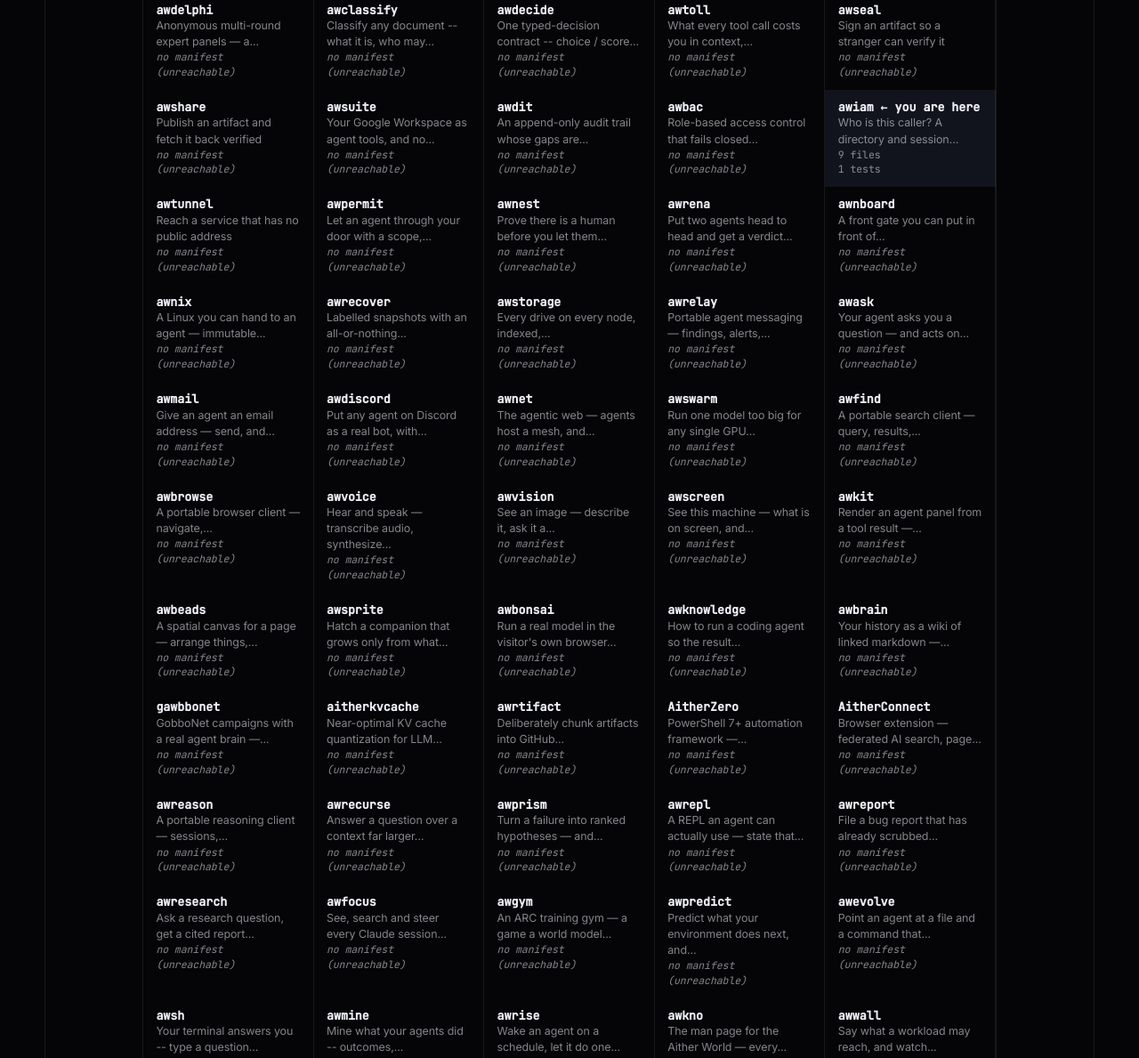
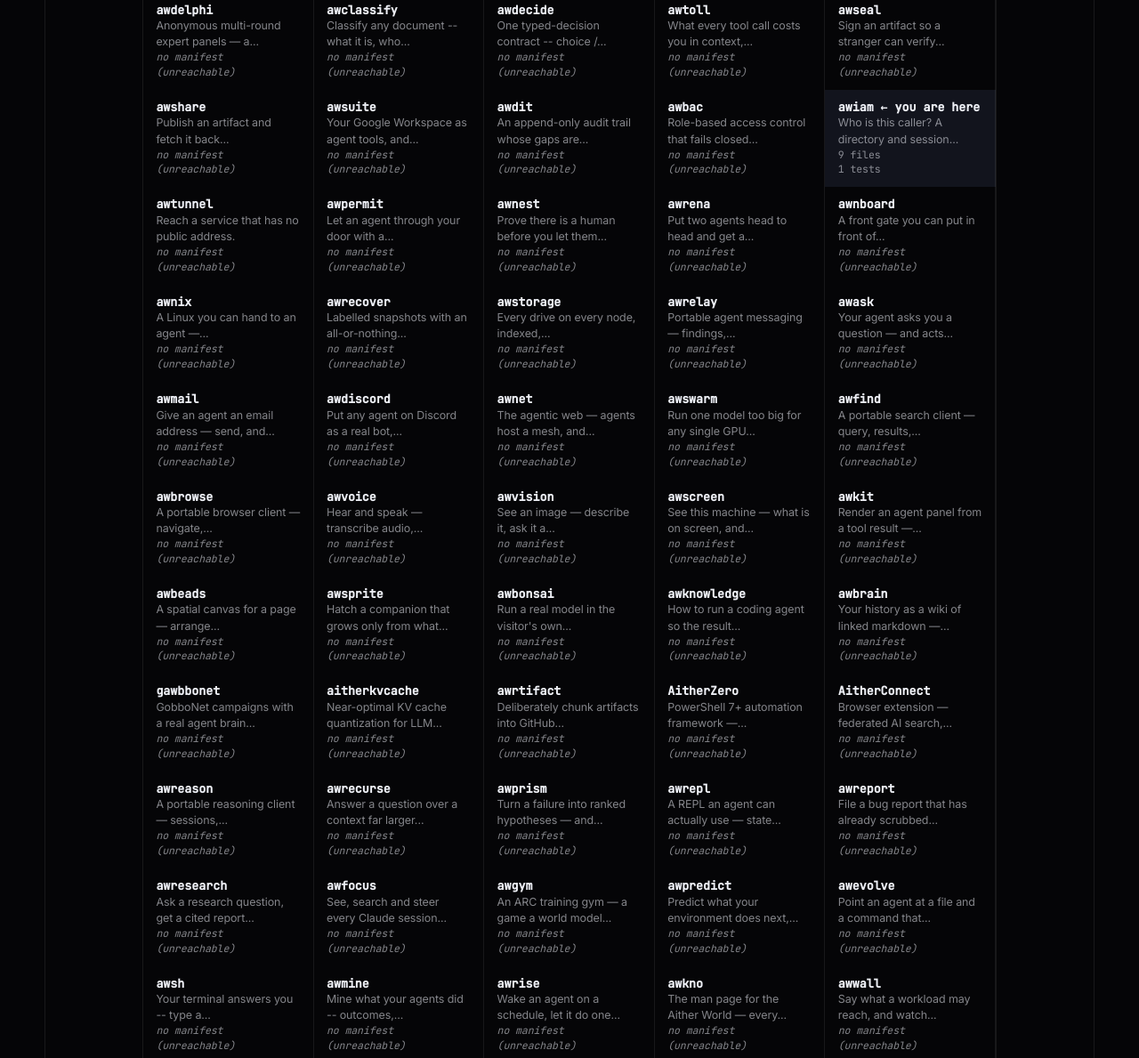
Before and after one commit to Aitherium/awiam, a plain HTML site: page docs/index.html in a window 1280 px wide. Shown: the part 10171-11360 px from the top of the page at 89% size. Drawn offline with Linux system fonts and the light colour scheme.

Commit message:
sync: awiam 0.1.0 from monorepo

```diff
--- a/docs/aither-constellation.js
+++ b/docs/aither-constellation.js
@@ -23,10 +23,14 @@
 
   var HOST = "https://aitherium.github.io/";
   var REPOS = [
-    { id: "awdk", label: "awdk", blurb: "Build AI agent fleets — 3 lines, any backend,..." },
+    // GENERATED from the ecosystem registry by gen_constellation
+    // -- do not hand-edit.
+    // Exactly the bricks whose registry status is `public`: anything else has no
+    // page to point at, so listing it puts a 404 on every sibling's site at once.
+    { id: "awdk", label: "awdk", blurb: "Build AI agent fleets — 3 lines, any..." },
     { id: "awskills", label: "awskills", blurb: "Portable agent skills — self-contained..." },
-    { id: "awpack", label: "awpack", blurb: "First-party agent packs — the ones we build,..." },
-    { id: "awm", label: "awm", blurb: "A portable, scoped agent memory" },
+    { id: "awpack", label: "awpack", blurb: "First-party agent packs — the ones we..." },
+    { id: "awm", label: "awm", blurb: "A portable, scoped agent memory." },
     { id: "awdesk", label: "awdesk", blurb: "Aither World Desk -- the desktop body of..." },
     { id: "awnode", label: "awnode", blurb: "A lightweight local gateway — bridges your..." },
     { id: "awrun", label: "awrun", blurb: "A priority-aware queue and dispatcher for..." },
@@ -34,56 +38,56 @@
     { id: "awgraph", label: "awgraph", blurb: "A semantic code graph for agents — AST +..." },
     { id: "awgit", label: "awgit", blurb: "Semantic version control on top of git —..." },
     { id: "awdelphi", label: "awdelphi", blurb: "Anonymous multi-round expert panels — a..." },
-    { id: "awclassify", label: "awclassify", blurb: "Classify any document -- what it is, who may..." },
-    { id: "awdecide", label: "awdecide", blurb: "One typed-decision contract -- choice / score..." },
+    { id: "awclassify", label: "awclassify", blurb: "Classify any document -- what it is, who..." },
+    { id: "awdecide", label: "awdecide", blurb: "One typed-decision contract -- choice /..." },
     { id: "awtoll", label: "awtoll", blurb: "What every tool call costs you in context,..." },
-    { id: "awseal", label: "awseal", blurb: "Sign an artifact so a stranger can verify it" },
-    { id: "awshare", label: "awshare", blurb: "Publish an artifact and fetch it back verified" },
-    { id: "awsuite", label: "awsuite", blurb: "Your Google Workspace as agent tools, and no..." },
+    { id: "awseal", label: "awseal", blurb: "Sign an artifact so a stranger can verify..." },
+    { id: "awshare", label: "awshare", blurb: "Publish an artifact and fetch it back..." },
+    { id: "awsuite", label: "awsuite", blurb: "Your Google Workspace as agent tools, and..." },
     { id: "awdit", label: "awdit", blurb: "An append-only audit trail whose gaps are..." },
     { id: "awbac", label: "awbac", blurb: "Role-based access control that fails closed..." },
     { id: "awiam", label: "awiam", blurb: "Who is this caller? A directory and session..." },
-    { id: "awtunnel", label: "awtunnel", blurb: "Reach a service that has no public address" },
-    { id: "awpermit", label: "awpermit", blurb: "Let an agent through your door with a scope,..." },
+    { id: "awtunnel", label: "awtunnel", blurb: "Reach a service that has no public address." },
+    { id: "awpermit", label: "awpermit", blurb: "Let an agent through your door with a..." },
     { id: "awnest", label: "awnest", blurb: "Prove there is a human before you let them..." },
-    { id: "awrena", label: "awrena", blurb: "Put two agents head to head and get a verdict..." },
+    { id: "awrena", label: "awrena", blurb: "Put two agents head to head and get a..." },
     { id: "awnboard", label: "awnboard", blurb: "A front gate you can put in front of..." },
-    { id: "awnix", label: "awnix", blurb: "A Linux you can hand to an agent — immutable..." },
+    { id: "awnix", label: "awnix", blurb: "A Linux you can hand to an agent —..." },
     { id: "awrecover", label: "awrecover", blurb: "Labelled snapshots with an all-or-nothing..." },
     { id: "awstorage", label: "awstorage", blurb: "Every drive on every node, indexed,..." },
-    { id: "awrelay", label: "awrelay", blurb: "Portable agent messaging — findings, alerts,..." },
-    { id: "awask", label: "awask", blurb: "Your agent asks you a question — and acts on..." },
+    { id: "awrelay", label: "awrelay", blurb: "Portable agent messaging — findings,..." },
+    { id: "awask", label: "awask", blurb: "Your agent asks you a question — and acts..." },
     { id: "awmail", label: "awmail", blurb: "Give an agent an email address — send, and..." },
-    { id: "awdiscord", label: "awdiscord", blurb: "Put any agent on Discord as a real bot, with..." },
+    { id: "awdiscord", label: "awdiscord", blurb: "Put any agent on Discord as a real bot,..." },
     { id: "awnet", label: "awnet", blurb: "The agentic web — agents host a mesh, and..." },
     { id: "awswarm", label: "awswarm", blurb: "Run one model too big for any single GPU..." },
     { id: "awfind", label: "awfind", blurb: "A portable search client — query, results,..." },
     { id: "awbrowse", label: "awbrowse", blurb: "A portable browser client — navigate,..." },
-    { id: "awvoice", label: "awvoice", blurb: "Hear and speak — transcribe audio, synthesize..." },
+    { id: "awvoice", label: "awvoice", blurb: "Hear and speak — transcribe audio,..." },
     { id: "awvision", label: "awvision", blurb: "See an image — describe it, ask it a..." },
     { id: "awscreen", label: "awscreen", blurb: "See this machine — what is on screen, and..." },
     { id: "awkit", label: "awkit", blurb: "Render an agent panel from a tool result —..." },
-    { id: "awbeads", label: "awbeads", blurb: "A spatial canvas for a page — arrange things,..." },
+    { id: "awbeads", label: "awbeads", blurb: "A spatial canvas for a page — arrange..." },
     { id: "awsprite", label: "awsprite", blurb: "Hatch a companion that grows only from what..." },
-    { id: "awbonsai", label: "awbonsai", blurb: "Run a real model in the visitor's own browser..." },
+    { id: "awbonsai", label: "awbonsai", blurb: "Run a real model in the visitor's own..." },
     { id: "awknowledge", label: "awknowledge", blurb: "How to run a coding agent so the result..." },
     { id: "awbrain", label: "awbrain", blurb: "Your history as a wiki of linked markdown —..." },
-    { id: "gawbbonet", label: "gawbbonet", blurb: "GobboNet campaigns with a real agent brain —..." },
+    { id: "gawbbonet", label: "gawbbonet", blurb: "GobboNet campaigns with a real agent brain..." },
     { id: "aitherkvcache", label: "aitherkvcache", blurb: "Near-optimal KV cache quantization for LLM..." },
     { id: "awrtifact", label: "awrtifact", blurb: "Deliberately chunk artifacts into GitHub..." },
     { id: "AitherZero", label: "AitherZero", blurb: "PowerShell 7+ automation framework —..." },
-    { id: "AitherConnect", label: "AitherConnect", blurb: "Browser extension — federated AI search, page..." },
+    { id: "AitherConnect", label: "AitherConnect", blurb: "Browser extension — federated AI search,..." },
     { id: "awreason", label: "awreason", blurb: "A portable reasoning client — sessions,..." },
     { id: "awrecurse", label: "awrecurse", blurb: "Answer a question over a context far larger..." },
     { id: "awprism", label: "awprism", blurb: "Turn a failure into ranked hypotheses — and..." },
-    { id: "awrepl", label: "awrepl", blurb: "A REPL an agent can actually use — state that..." },
+    { id: "awrepl", label: "awrepl", blurb: "A REPL an agent can actually use — state..." },
     { id: "awreport", label: "awreport", blurb: "File a bug report that has already scrubbed..." },
     { id: "awresearch", label: "awresearch", blurb: "Ask a research question, get a cited report..." },
     { id: "awfocus", label: "awfocus", blurb: "See, search and steer every Claude session..." },
     { id: "awgym", label: "awgym", blurb: "An ARC training gym — a game a world model..." },
-    { id: "awpredict", label: "awpredict", blurb: "Predict what your environment does next, and..." },
+    { id: "awpredict", label: "awpredict", blurb: "Predict what your environment does next,..." },
     { id: "awevolve", label: "awevolve", blurb: "Point an agent at a file and a command that..." },
-    { id: "awsh", label: "awsh", blurb: "Your terminal answers you -- type a question..." },
+    { id: "awsh", label: "awsh", blurb: "Your terminal answers you -- type a..." },
     { id: "awmine", label: "awmine", blurb: "Mine what your agents did -- outcomes,..." },
     { id: "awrise", label: "awrise", blurb: "Wake an agent on a schedule, let it do one..." },
     { id: "awkno", label: "awkno", blurb: "The man page for the Aither World — every..." },
@@ -93,8 +97,8 @@
     { id: "awtax", label: "awtax", blurb: "Turn any tax PDF -- returns, W-2, 1099,..." },
     { id: "awflow", label: "awflow", blurb: "A deterministic workflow runtime — chain..." },
     { id: "awsettings", label: "awsettings", blurb: "Your agent's permissions and config,..." },
-    { id: "awavatar", label: "awavatar", blurb: "One character spec in, a rigged, animated,..." }
-  ];
+    { id: "awavatar", label: "awavatar", blurb: "One character spec in, a rigged, animated,..." },
+];
 
   var CSS = [
     "#aither-constellation{--ac-line:rgba(140,150,190,.22);position:relative;margin:2rem 0;",
```
Also changed, not shown: aither-constellation.js (+16 -0 lines), docs/index.html (+3 -1 lines).
